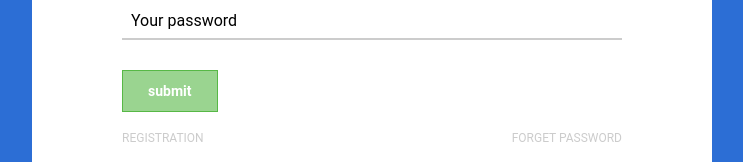
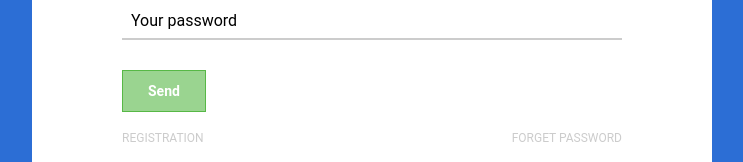
Before and after one commit to loki99928/foture_crm, a React (Create React App) app in the folder client/: page /auth in a window 1280 px wide. Shown: the part 604-766 px from the top of the page, without its empty margins (268-1011 px from the left). Built offline with nearby package versions, Linux system fonts and the light colour scheme.

Commit message:
Тестировани. Исправление кнопки Send

```diff
--- a/client/src/templates/components/forms/FomControls/Button.tsx
+++ b/client/src/templates/components/forms/FomControls/Button.tsx
@@ -11,7 +11,7 @@ export const Button: React.FC<any> = props => {
                     type="submit"
                     {...rest}
             >
-              submit
+                Send
             </button>
         </div>
     )
```
Lines whose indentation alone changed are shown as unchanged.
